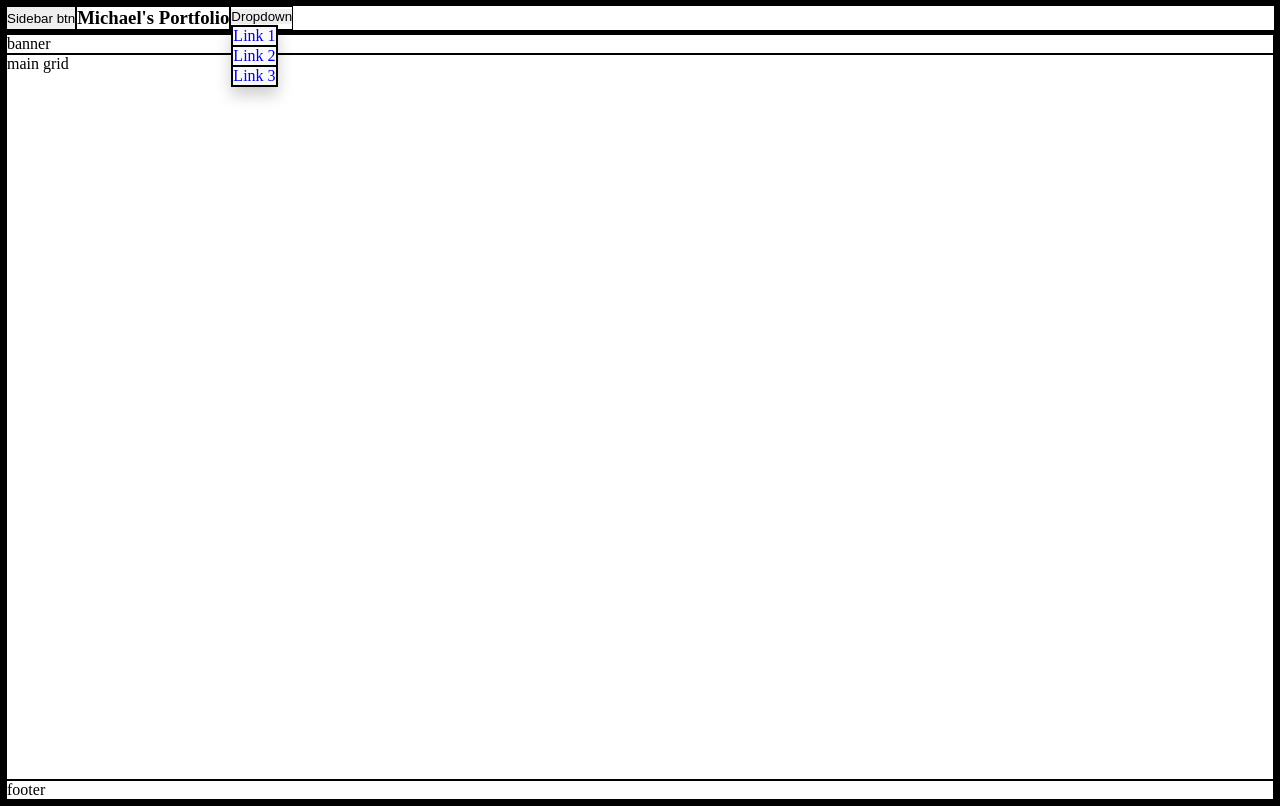
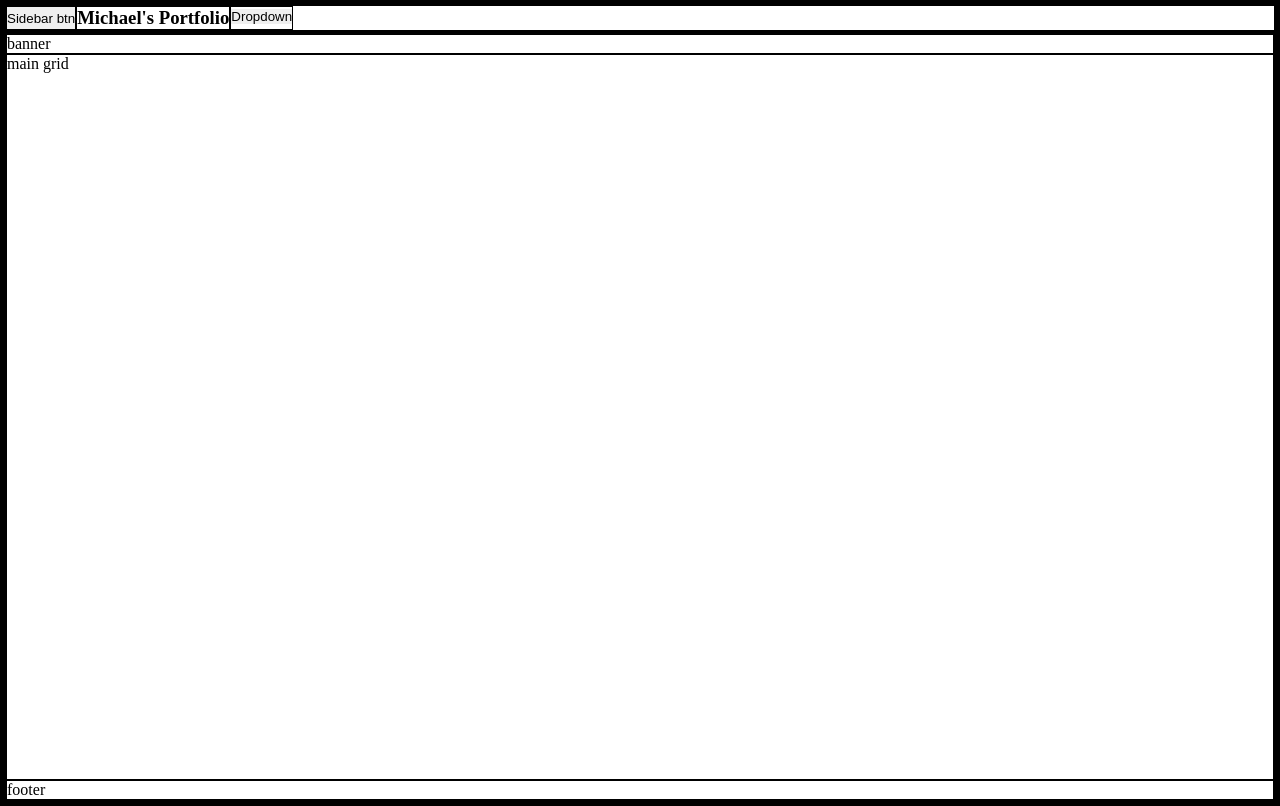
Before and after one commit to mtleonardjr/portfolio-website-v1, a React (Create React App) app: page / in a window 1280 px wide. Built offline with nearby package versions, Linux system fonts and the light colour scheme.

Commit message:
refactored dropdown logic

```diff
--- a/src/App.js
+++ b/src/App.js
@@ -3,37 +3,17 @@ import './App.css';
 
 function App() {
 
-  const [open, setOpen] = useState(false);
+  const [sideBar, setSideBar] = useState(false);
   const [dropDown, setDropDown] = useState(false);
 
-  //Solution using hooks
+  //Solutions using hooks
   const openSideBar = () => {
-    setOpen(!open);
+    setSideBar(!sideBar);
   }
 
   const openDropDown = () => {
     setDropDown(!dropDown);
   }
-
-
-  // //Trad. JS and CSS solution
-  // const displaySB = () => {
-  //   var sb = document.getElementById("sidebar");
-  //   if (window.getComputedStyle(sb, null).getPropertyValue("display")=== "none") {
-  //     sb.style.display = "block";
-  //   } else {
-  //     sb.style.display = "none";
-  //   }
-  // }
-
-  // const displayDD = () => {
-  //   var dd = document.getElementById("dropdown-content");
-  //   if (window.getComputedStyle(dd, null).getPropertyValue("display")=== "none") {
-  //     dd.style.display = "flex";
-  //   } else {
-  //     dd.style.display = "none";
-  //   }
-  // }
 
   return (
     <div className="app">
@@ -44,11 +24,11 @@ function App() {
           <h3>Michael's Portfolio</h3>
           <div className="dropdown">
             <button className="dropbtn" onClick={openDropDown}>Dropdown</button>
-            <div className="dropdown-content" id="dropdown-content">
+            {dropDown && <div className="dropdown-content" id="dropdown-content">
               <a href="#home">Link 1</a>
               <a href="#home">Link 2</a>
               <a href="#home">Link 3</a>
-            </div>
+            </div>}
           </div>
 
         </ul>
@@ -62,7 +42,7 @@ function App() {
         </ul>
       </nav>
       <section className='body'>
-        {open && <section id='sidebar' className='sidebar'>Sidebar</section>}
+        {sideBar && <section id='sidebar' className='sidebar'>Sidebar</section>}
         <main>
           <section className='banner'>banner</section>
           <section className='main-grid'>main grid</section>
```
Also changed, not shown: src/temp.js (added, +19 -0 lines).
